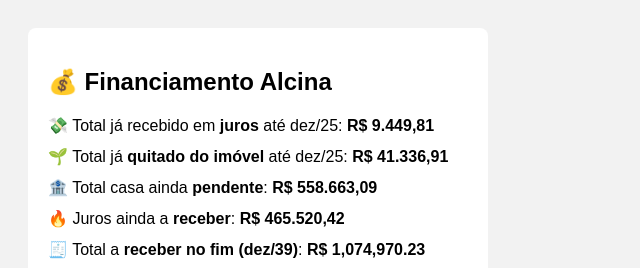
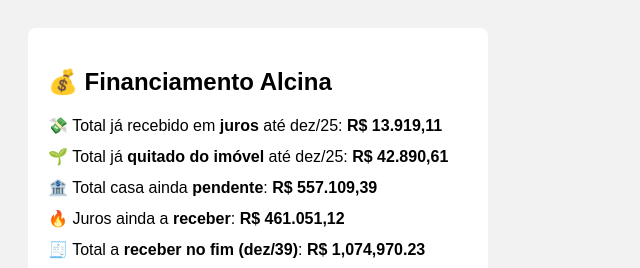
Before and after one commit to personalizebots/Alcina, a plain HTML site: page index.html in a window 1280 px wide. Shown: the top 268 px of the page, 0-640 px from the left. Drawn offline with Linux system fonts and the light colour scheme.

Commit message:
Dezembro_25

```diff
--- a/index.html
+++ b/index.html
@@ -53,22 +53,22 @@
 
     <div class="linha">
         💸 Total já recebido em <strong>juros </strong> até dez/25:
-        <span class="valor">R$ 9.449,81</span>
+        <span class="valor">R$ 13.919,11</span>
     </div>
 
     <div class="linha">
         🌱 Total já <strong>quitado do imóvel</strong> até dez/25:
-        <span class="valor">R$ 41.336,91</span>
+        <span class="valor">R$ 42.890,61</span>
     </div>
 
     <div class="linha">
         🏦 Total casa ainda <strong>pendente</strong>:
-        <span class="valor">R$ 558.663,09</span>
+        <span class="valor">R$ 557.109,39</span>
     </div>
 
     <div class="linha">
         🔥 Juros ainda a <strong>receber</strong>:
-        <span class="valor">R$ 465.520,42</span>
+        <span class="valor">R$ 461.051,12</span>
     </div>
 
     <div class="linha">
```
